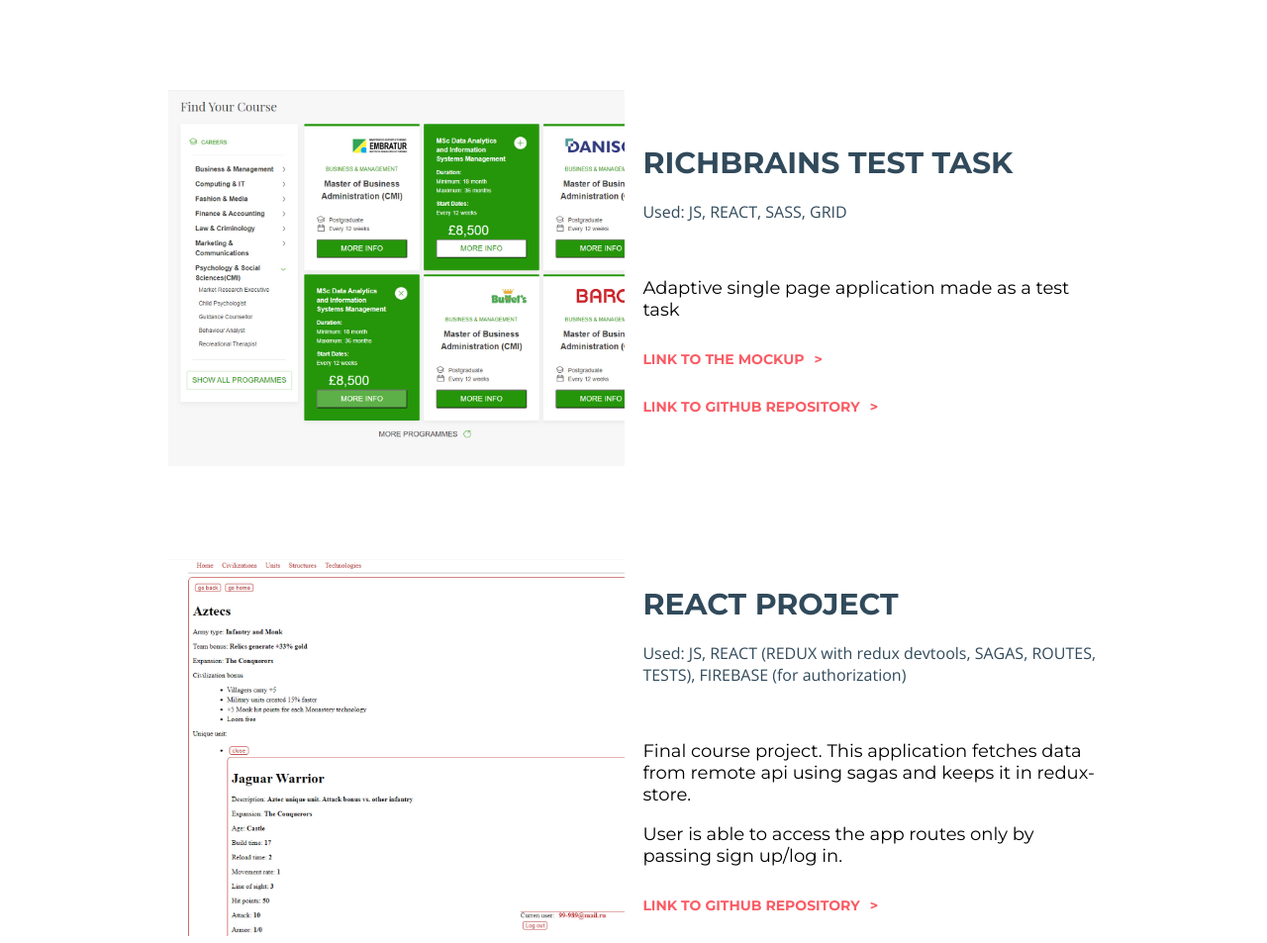
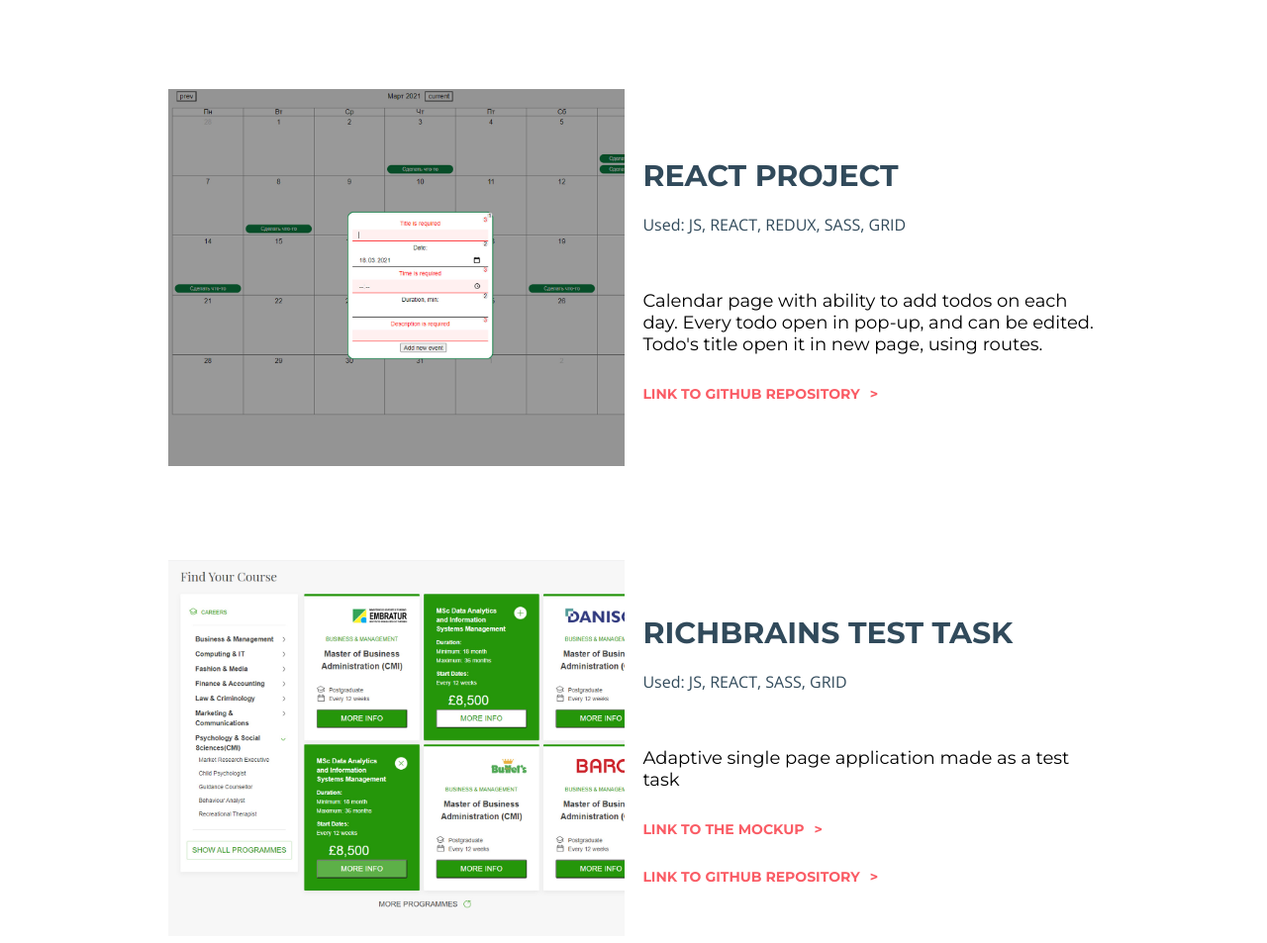
Before and after one commit to SergeiFediukov/portfolio_page, a plain HTML site: page index.html in a window 1280 px wide. Shown: the part 800-1753 px from the top of the page at 99% size. Drawn offline with nearby package versions, Linux system fonts and the light colour scheme; files whose address does not match are found by name.

Commit message:
Update index.html

```diff
--- a/index.html
+++ b/index.html
@@ -35,6 +35,26 @@
 			</div>
 		</div>
 	</section>
+	<section id='main_info'>
+		<section id="portfolio">
+			<div class="wr fadeIn wow five_sec ">
+				<div class="col">
+					<img src="img/example_7.jpg" alt="">
+				</div>
+				<div class="col">
+					<h2>React project</h2>
+					<h4>Used: JS, REACT, REDUX, SASS, GRID
+					</h4>
+					<div class="descr">
+						<p>Calendar page with ability to add todos on each day. Every todo open in pop-up, and can be edited. Todo's title open it in new page, using routes.</p>
+					</div>
+					<a href="https://github.com/SergeiFediukov/React_Calendar-Todos" class="more">Link to
+						github
+						repository</a>
+				</div>
+			</div>
+			</div>
+		</section>
 	<section id='main_info'>
 		<section id="portfolio">
 			<div class="wr fadeIn wow five_sec ">
```
